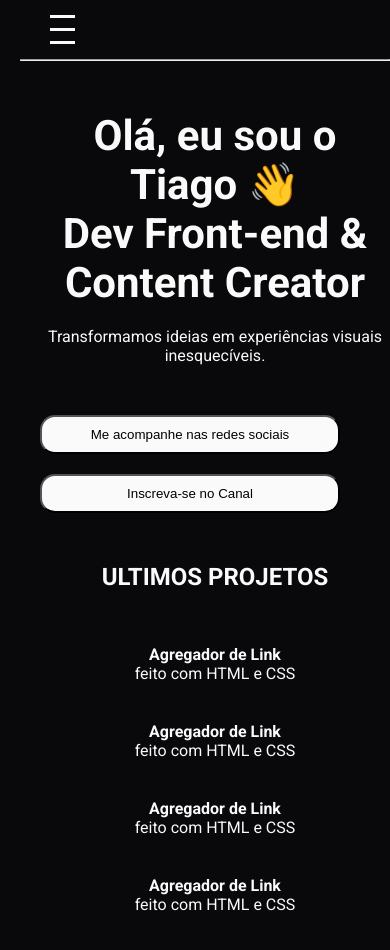
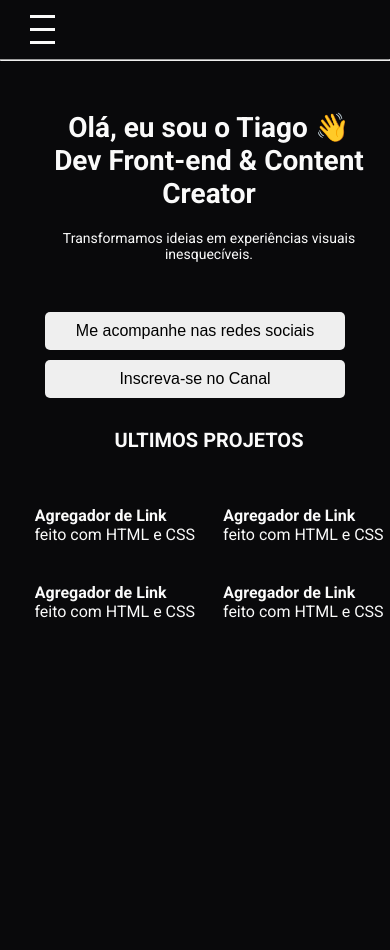
Before and after one commit to tiagosouza-s/o-meu-site, a plain HTML site: page index.html in a window 390 px wide. After the commit the page ends 844 px from the top, so only its background shows below. Drawn offline with Linux system fonts and the light colour scheme; a script that the page names is missing.

Commit message:
add mudanças no index.html

```diff
--- a/index.html
+++ b/index.html
@@ -35,9 +35,9 @@
                 Dev Front-end & Content Creator</h1>
                 <p>Transformamos ideias em experiências visuais inesquecíveis.</p>
             </div>
-            <div class="reses-sociais">
-                <button>Me acompanhe nas redes sociais</button>
-                <button>Inscreva-se no Canal</button>
+            <div class="redes-sociais">
+                <button class="social-button">Me acompanhe nas redes sociais</button>
+                <button class="social-button">Inscreva-se no Canal</button>
             </div>
         </section>
         <section>
--- a/styles.css
+++ b/styles.css
@@ -9,7 +9,6 @@ body {
     font-family: "Roboto", sans-serif;
     background-color: #09090B;
     color: #FAFAFA;
-    margin-left: 20px;
 }
 
 nav{
@@ -39,17 +38,23 @@ nav ul li a {
 
 main{
     max-width: 1000px;
-    margin: 40px auto;
+    margin: 20px auto;
+
 }
 
  h1{
     font-size: 32px;
-    margin-left: 20px;
+
 }
 
-h2, h3, h4, p{
-    margin-left: 20px;
+p,h2, img,.redes-sociais,h1{
+    margin-left: 28px;
 }
+
+h4, .container p{
+    text-align: center;
+}
+
 
 img{
     width: 200px
@@ -78,12 +83,6 @@ section{
     margin-top: 30px;
 }
 
-
-
-
-
-
-
 /*Estilo Hover*/
 nav ul li a:hover{
     background-color:#27272A;
@@ -103,16 +102,23 @@ nav ul li a:hover{
     font-size: 52px;
     margin-bottom: 20px;
 }
+/* Estilos padrão para os botões */
+.redes-sociais {
+    display: flex;
+    gap: 10px; /* Espaçamento entre os botões */
+    align-items: center;
+}
 
-button {
-    background-color: #FAFAFA;
-    margin-left: 20px;
-    margin-bottom: 20px;
-    border-radius: 15px ;
-    padding: 10px;
-    width: 300px;
+.social-button {
+    width: 400px;
+    border-radius: 5px;
+    border: none;
+    padding: 10px 20px;
+    cursor: pointer;
+    transition: background-color 0.3s ease;
+    font-size: 16px;
+}
 
-}
 
 .card{
     display: flex;
@@ -130,15 +136,30 @@ button {
 
 
  /* Estilos para telas menores */
+@media (max-width:830px){
+    p,h2,.social-button,{
+        margin-left: 20px;
+    }
+    .redes-sociais { /*Estilos telas menores Button*/
+        margin: 10px;
+    }
+
+
+}
 @media (max-width:700px){
+    {
+        margin-left: 20px;
+    }
     .card{
         display:flex;
         justify-content: space-around
+    }
 
-    }
+
+
 }
 @media (max-width: 600px) {
-    nav ul {
+    nav ul { /*Estilos telas menores Menu*/
         display: none;
         flex-direction: column;
         width: 100%;
@@ -164,17 +185,13 @@ button {
         color: #FAFAFA;
     }
 
-    .redes-sociais{
-        padding-left: 120px;
-    }
-
     h1,h2,h3,p,h4{
         text-align: center
     }
 
 
     .descricao-page h1{
-        font-size: 42px;
+        font-size: 36px;
     }
     img{
         width: 400px;
@@ -185,4 +202,34 @@ button {
         justify-content: center;
     }
 
+    .redes-sociais { /*Estilos telas menores Button*/
+        display: flex;
+        flex-direction: column; /* Coloca os botões em coluna */
+        align-items: center; /* Centraliza os botões horizontalmente */
+        gap: 10px; /* Espaçamento entre os botões */
+    }
+    .social-button{
+        display: flex;
+        justify-content: center;
+    }
 }
+
+@media (max-width: 400px){
+    .descricao-page h1{
+        font-size: 28px;
+    }
+    .descricao-page p{
+        font-size: 14px;
+    }
+    .redes-sociais { /*Estilos telas menores Button*/
+        margin: 10px;
+    }
+    .social-button{
+        width: 300px;
+    }
+   h2{
+        font-size: 20px;
+    }
+
+
+}
```
